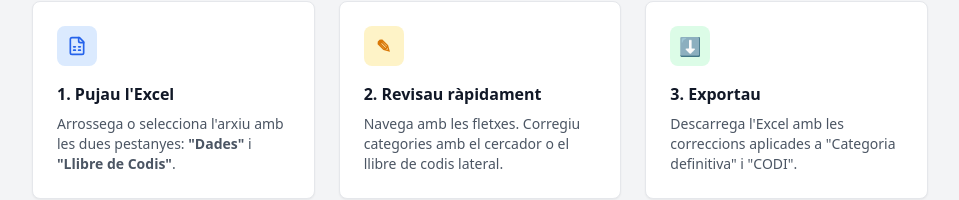
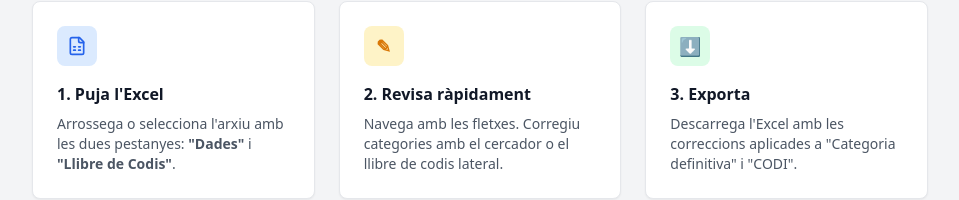
Before and after one commit to rgrandia/Recoder, a React (Vite) app: page / in a window 1280 px wide. Shown: the part 675-875 px from the top of the page, without its empty margins (160-1119 px from the left). Built offline with nearby package versions, Linux system fonts and the light colour scheme; the HTML template or start-up script is replaced by a standard one.

Commit message:
Update App.tsx

```diff
--- a/src/App.tsx
+++ b/src/App.tsx
@@ -47,7 +47,7 @@ function App() {
               <div className="w-10 h-10 bg-blue-100 rounded-lg flex items-center justify-center mb-4">
                 <FileSpreadsheet className="w-5 h-5 text-blue-600" />
               </div>
-              <h3 className="font-semibold text-gray-900 mb-2">1. Pujau l'Excel</h3>
+              <h3 className="font-semibold text-gray-900 mb-2">1. Puja l'Excel</h3>
               <p className="text-sm text-gray-600">
                 Arrossega o selecciona l'arxiu amb les dues pestanyes: <strong>"Dades"</strong> i <strong>"Llibre de Codis"</strong>.
               </p>
@@ -57,7 +57,7 @@ function App() {
               <div className="w-10 h-10 bg-amber-100 rounded-lg flex items-center justify-center mb-4">
                 <span className="text-amber-600 font-bold text-lg">✎</span>
               </div>
-              <h3 className="font-semibold text-gray-900 mb-2">2. Revisau ràpidament</h3>
+              <h3 className="font-semibold text-gray-900 mb-2">2. Revisa ràpidament</h3>
               <p className="text-sm text-gray-600">
                 Navega amb les fletxes. Corregiu categories amb el cercador o el llibre de codis lateral.
               </p>
@@ -67,7 +67,7 @@ function App() {
               <div className="w-10 h-10 bg-green-100 rounded-lg flex items-center justify-center mb-4">
                 <span className="text-green-600 font-bold text-lg">⬇</span>
               </div>
-              <h3 className="font-semibold text-gray-900 mb-2">3. Exportau</h3>
+              <h3 className="font-semibold text-gray-900 mb-2">3. Exporta</h3>
               <p className="text-sm text-gray-600">
                 Descarrega l'Excel amb les correccions aplicades a "Categoria definitiva" i "CODI".
               </p>
```
